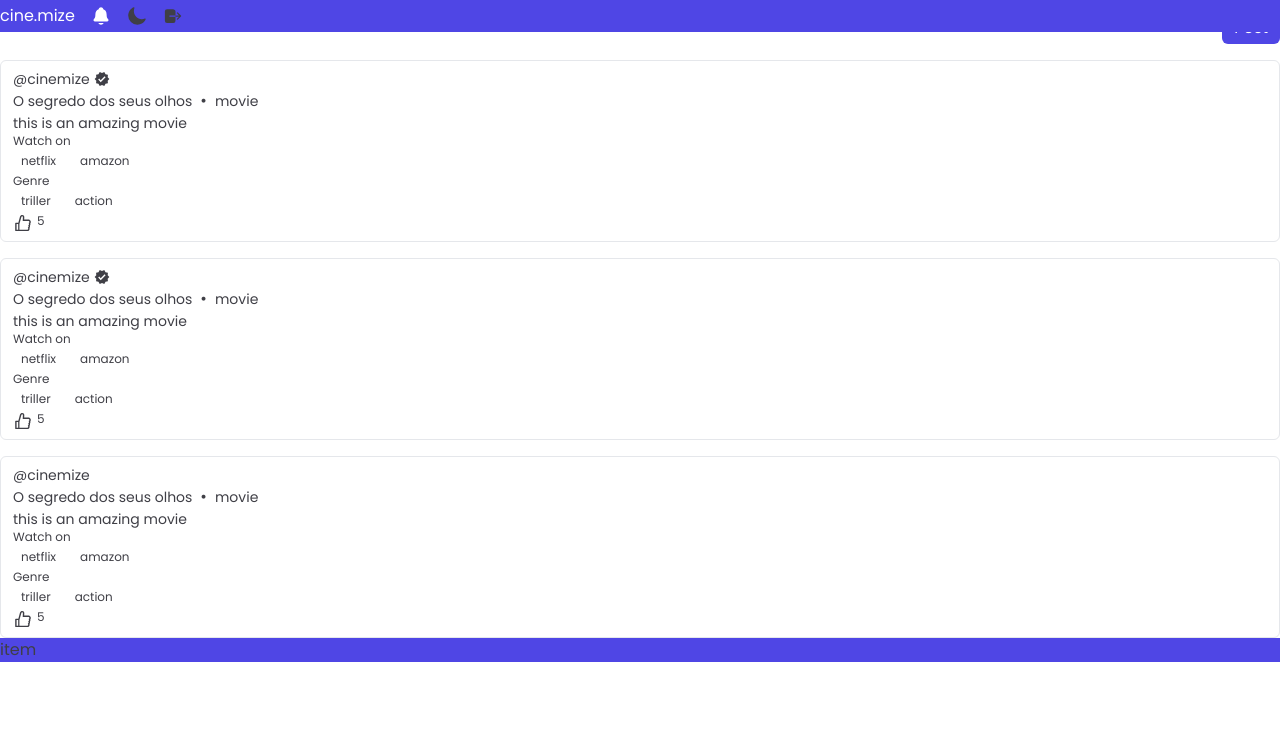
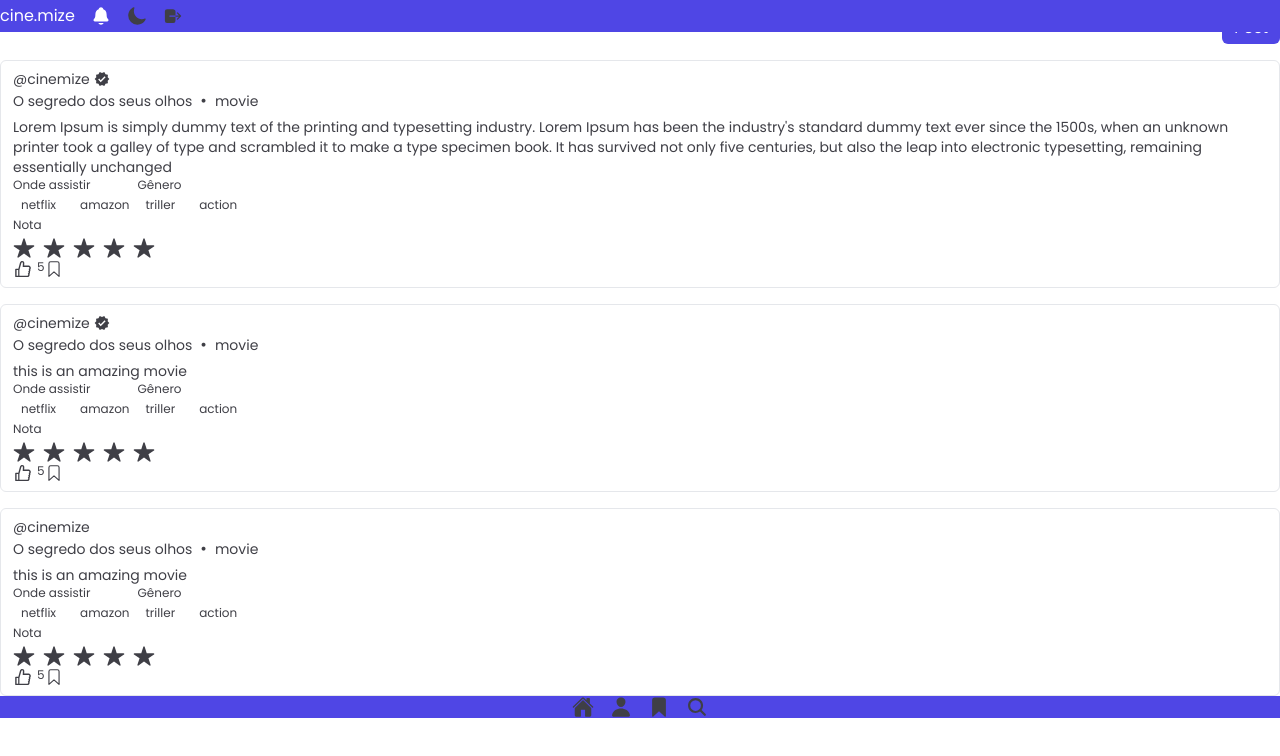
Before and after one commit to felipehimself/cinemize, a Next.js app: page /home in a window 1280 px wide. Shown: the top 756 px of the page. Built offline with nearby package versions, Linux system fonts and the light colour scheme; what tw-elements would draw is missing.

Commit message:
Salvando progresso.

```diff
--- a/Components/Elements/BottonTab.tsx
+++ b/Components/Elements/BottonTab.tsx
@@ -1,7 +1,41 @@
+import Link from "next/link";
+import { IoBookmark, IoHome, IoPerson, IoSearch } from "react-icons/io5";
+
 const BottonTab = () => {
   return (
     <div className='fixed md:hidden bg-indigo-600 dark:bg-darker w-full bottom-0 left-0 right-0'>
-      <nav className=' container mx-auto flex justify-between'>item</nav>
+      <nav className=' container mx-auto flex justify-between'>
+        <ul className='flex flex-1 justify-center items-center gap-4 '>
+          <li className='py-3 '>
+            <Link href='/home'>
+              <a>
+                <IoHome className=' fill-white dark:fill-white' size={22} />
+              </a>
+            </Link>
+          </li>
+          <li className='py-3 '>
+            <Link href='/profile'>
+              <a>
+                <IoPerson className=' fill-white dark:fill-white' size={22} />
+              </a>
+            </Link>
+          </li>
+          <li className='py-3 '>
+            <Link href='/home'>
+              <a>
+                <IoBookmark className=' fill-white dark:fill-white' size={22} />
+              </a>
+            </Link>
+          </li>
+          <li className='py-3 '>
+            <Link href='/home'>
+              <a>
+                <IoSearch className=' fill-white dark:fill-white' size={22} />
+              </a>
+            </Link>
+          </li>
+        </ul>
+      </nav>
     </div>
   );
 };
--- a/Components/Elements/PostButton.tsx
+++ b/Components/Elements/PostButton.tsx
@@ -9,7 +9,7 @@ const PostButton = ({
   return (
     <button
       onClick={() => setShowForm(true)}
-      className='sm:hidden rounded-full bg-indigo-600 dark:bg-darker p-3 fixed bottom-10 right-10 hover:rotate-90 transition'
+      className='sm:hidden rounded-full bg-indigo-600 dark:bg-darker p-3 fixed bottom-14 right-6 hover:rotate-90 transition'
     >
       <IoAdd size={22} color='white' />
     </button>
--- a/Components/Elements/PostCard.tsx
+++ b/Components/Elements/PostCard.tsx
@@ -1,6 +1,7 @@
 import { IPost } from './../../ts/interfaces/post';
-import { AiFillLike, AiOutlineLike,  } from 'react-icons/ai';
-import {MdVerified} from 'react-icons/md'
+import { AiFillLike, AiOutlineLike } from 'react-icons/ai';
+import { IoBookmark, IoBookmarkOutline, IoStar } from 'react-icons/io5';
+import { MdVerified } from 'react-icons/md';
 
 const PostCard = ({
   id,
@@ -10,8 +11,11 @@ const PostCard = ({
   comment,
   whereToWatch,
   genres,
-  verified
+  verified,
 }: IPost): JSX.Element => {
+
+const rating = 3
+
   return (
     <article
       key={id}
@@ -20,20 +24,28 @@ const PostCard = ({
       <div className='py-2 px-3'>
         <div className='flex items-center gap-1'>
           <span className='text-sm font-bold'>@{user}</span>
-          <span> {verified? <MdVerified /> : undefined} </span>
+          <span> {verified ? <MdVerified /> : undefined} </span>
         </div>
-        <div className='my-2 flex items-center gap-2'>
+
+        {/* content container */}
+        <div className='mt-2 flex flex-col md:flex-row gap-3'>
+          {/* COL 1 */}
+          <div className='flex-[1.8] flex flex-col gap-1'>
+            <div className='flex items-center gap-2'>
               <h3 className='text-sm'>{title}</h3>
               <span>•</span>
               <span className='text-sm'>{type}</span>
             </div>
-        <div className='flex flex-col gap-3'>
-          <div className='text-sm'>
-            <p>{comment}</p>
+            <div className='flex my-3 flex-col gap-3'>
+              <p className='text-sm'>{comment}</p>
             </div>
-          <div className='flex flex-col flex-wrap gap-3'>
+          </div>
+
+          {/* COL 2 */}
+          <div className='flex-1 flex flex-col gap-3'>
+            <div className='flex  md:flex-col gap-3'>
               <div className='text-xs'>
-              <p className='mb-1'>Watch on</p>
+                <span className='mb-1 block'>Onde assistir</span>
                 <ul className='flex gap-2'>
                   {whereToWatch.map((platform: any) => {
                     return (
@@ -48,7 +60,7 @@ const PostCard = ({
                 </ul>
               </div>
               <div className='text-xs'>
-              <p className='mb-1'>Genre</p>
+                <span className='mb-1 block'>Gênero</span>
                 <ul className='flex gap-2'>
                   {genres.map((platform: any) => {
                     return (
@@ -63,13 +75,34 @@ const PostCard = ({
                 </ul>
               </div>
             </div>
-          <footer className='flex items-end justify-end gap-1'>
+
+            <div className='flex flex-col gap-1 text-xs'>
+              <span>Nota</span>
+            <div className='flex gap-2'>
+              {[...Array(5)].map((_, index) => {
+                  index += 1;
+                  return (
+                      <IoStar key={index} size={22} className={`${index <= rating? 'text-yellow-400' : 'text-slate-200'}`} />
+
+                  );
+                })}
+            </div>
+            </div>
+          </div>
+        </div>
+        <footer className='flex items-end justify-end gap-3'>
+          <div className='flex items-end justify-end gap-1'>
             <button className='peer active:scale-105 active:-rotate-6 transition'>
               <AiOutlineLike size={20} />
             </button>
             <span className='text-xs peer-active:scale-110'>5</span>
+          </div>
+          <div className='flex items-end justify-end gap-1'>
+            <button className='peer active:scale-105 transition'>
+              <IoBookmarkOutline size={18} />
+            </button>
+          </div>
         </footer>
-        </div>
       </div>
     </article>
   );
--- a/Components/Elements/PostForm.tsx
+++ b/Components/Elements/PostForm.tsx
@@ -1,3 +1,4 @@
+import { useState } from 'react';
 import Button from '../UI/Button';
 import Form from '../UI/Form';
 import FormControl from '../UI/FormControl';
@@ -7,23 +8,17 @@ import { Post } from '../../ts/types/post';
 import { useForm } from 'react-hook-form';
 import { yupResolver } from '@hookform/resolvers/yup';
 import { postValidation } from '../../lib/yup';
-import { IoArrowBack } from 'react-icons/io5';
+import { IoClose, IoStar } from 'react-icons/io5';
 import { overlayVariants, formVariants } from '../../lib/framer';
 import { Dispatch, SetStateAction } from 'react';
 
 const { motion } = require('framer-motion');
 
-const PostForm = ({ options, genre, setShowForm,}: {
-  options: string[];
-  genre: string[];
-  setShowForm: Dispatch<SetStateAction<boolean>>;
+const PostForm = ({ options, genre, setShowForm }: { options: string[]; genre: string[]; setShowForm: Dispatch<SetStateAction<boolean>>;
 }): JSX.Element => {
-  const {
-    register,
-    handleSubmit,
-    formState: { errors },
-    clearErrors,
-  } = useForm<Post>({
+
+  const [rating, setRating] = useState(1)
+  const { register, handleSubmit, formState: { errors }, clearErrors, } = useForm<Post>({
     resolver: yupResolver(postValidation),
   });
 
@@ -31,7 +26,7 @@ const PostForm = ({ options, genre, setShowForm,}: {
     console.log(data);
   };
 
-  console.log(errors);
+
 
   return (
     <motion.div
@@ -39,19 +34,19 @@ const PostForm = ({ options, genre, setShowForm,}: {
       initial='hidden'
       animate='visible'
       exit='exit'
-      className='fixed z-30 top-0 left-0 bg-[rgba(0,0,0,0.2)] w-full h-full backdrop-blur-[2px]'
-      onClick={()=>setShowForm(false)}
+      className='fixed text-sm z-30 inset-0 flex justify-center bg-[rgba(0,0,0,0.2)] w-full h-full backdrop-blur-[2px]'
+      onClick={() => setShowForm(false)}
     >
       <motion.div
         variants={formVariants}
         className='md:w-6/12 xl:w-5/12 h-full p-6   bg-white dark:bg-dark'
-        onClick={(e:any)=>e.stopPropagation()}
+        onClick={(e: Event) => e.stopPropagation()}
       >
         <button
           onClick={() => setShowForm(false)}
-          className='mb-1 block ml-auto transition hover:scale-105'
+          className='mb-1 block ml-auto transition hover:rotate-90 hover:scale-110'
         >
-          <IoArrowBack size={22} />
+          <IoClose size={22} />
         </button>
 
         <Form onSubmit={handleSubmit(onSubmit)} className='w-full gap-4'>
@@ -91,9 +86,28 @@ const PostForm = ({ options, genre, setShowForm,}: {
             </div>
           </FormControl>
           <FormControl>
+            <Label htmlFor='title' className='mb-1'>
+              Nota
+            </Label>
+            <div className='flex gap-1'>
+              {[...Array(5)].map((_, index) => {
+                index += 1;
+                return (
+                  <button
+                    type='button'
+                    key={index}
+                    onClick={() => setRating(index)}
+                  >
+                    <IoStar size={22} className={`${index <= rating ? 'text-yellow-500' : 'text-gray-200'}`} />
+                  </button>
+                );
+              })}
+            </div>
+          </FormControl>
+          <FormControl>
             <textarea
               id='description'
-              placeholder='Escreva aqui...'
+              placeholder='Comentários...'
               className='h-32 dark:border-dark focus:outline-none focus:border-indigo-600 p-2  w-full border rounded-md resize-none'
               {...register('description')}
             />
--- a/Components/Elements/TabContent.tsx
+++ b/Components/Elements/TabContent.tsx
@@ -4,7 +4,7 @@ import { TabContent as TBC } from '../../ts/types/ui';
 const TabContent = ({ activeTab, tab, children }: TBC): JSX.Element => {
 
   return (
-    <div className={`pt-48 ${activeTab === tab ? 'block' : 'hidden'} `}>
+    <div className={`pt-4 ${activeTab === tab ? 'block' : 'hidden'} `}>
       {children}
     </div>
   );
--- a/Components/Elements/UserProfileCard.tsx
+++ b/Components/Elements/UserProfileCard.tsx
@@ -104,8 +104,8 @@ const UserProfileCard = ({
   }, [isEditing, userInfo]);
 
   return (
-    <header className='   flex-1 flex flex-col gap-4 pt-6'>
-      <div className='relative flex flex-col gap-2 border p-3 rounded bg-lightWhite dark:bg-lightDark'>
+    <header className=' w-full  flex-1 flex flex-col gap-4 pt-6'>
+      <div className='relative w-full flex flex-col gap-2 border p-3 rounded bg-lightWhite dark:bg-lightDark'>
         {/* BUTTONS */}
         <div className='absolute right-2 top-2'>
           {isEditing ? (
--- a/Components/Elements/UserProfileContainer.tsx
+++ b/Components/Elements/UserProfileContainer.tsx
@@ -6,7 +6,7 @@ const UserProfileContainer = ({
   children: React.ReactNode;
 }): JSX.Element => {
   return (
-    <div className='bg-white dark:bg-dark fixed container -mt-2 left-1/2 -translate-x-2/4'>
+    <div className='bg-white dark:bg-dark sticky mx-auto  -mt-2 top-12 '>
       {children}
     </div>
   );
--- a/lib/framer.ts
+++ b/lib/framer.ts
@@ -18,11 +18,11 @@ export const overlayVariants = {
 export const formVariants = {
   hidden: {
     opacity: 0,
-    x: '-100vw',
+    y: '100vw',
   },
   visible: {
     opacity: 1,
-    x: 0,
+    y: 0,
     transition: {
       duration: 0.3,
 
@@ -30,6 +30,6 @@ export const formVariants = {
   },
   exit: {
     opacity: 0,
-    x: '-100vw',
+    y: '100vw',
   },
 };
--- a/pages/home/index.tsx
+++ b/pages/home/index.tsx
@@ -32,7 +32,7 @@ const Home: NextPage<{ options: string[]; genre: string[]; posts: any }> = ({
         )}
       </AnimatePresence>
 
-      <section className=''>
+      <section>
         {/* TIMELINE */}
 
         <div className='flex-1 flex flex-col gap-4 pt-2 sm:pt-3'>
@@ -73,7 +73,7 @@ export const getServerSideProps: GetServerSideProps = async (ctx) => {
       user: 'cinemize',
       title: 'O segredo dos seus olhos',
       genres: ['triller', 'action'],
-      comment: 'this is an amazing movie',
+      comment: `Lorem Ipsum is simply dummy text of the printing and typesetting industry. Lorem Ipsum has been the industry's standard dummy text ever since the 1500s, when an unknown printer took a galley of type and scrambled it to make a type specimen book. It has survived not only five centuries, but also the leap into electronic typesetting, remaining essentially unchanged`,
       whereToWatch: ['netflix', 'amazon'],
       type: 'movie',
       likes: {
--- a/pages/user/[userName].tsx
+++ b/pages/user/[userName].tsx
@@ -48,7 +48,7 @@ const UserId = ({
           index={tabIndex}
         />
       </UserProfileContainer>
-      <div className='pt-6'>
+      <div>
         <TabContent tab='posts' activeTab={tabs[tabIndex]}>
           {Array.from(Array(200).keys()).map((item) => {
             return <p key={item}>{item}</p>;
```
Also changed, not shown: Components/Elements/Header.tsx (+1 -8 lines). Lines whose indentation alone changed are shown as unchanged.
